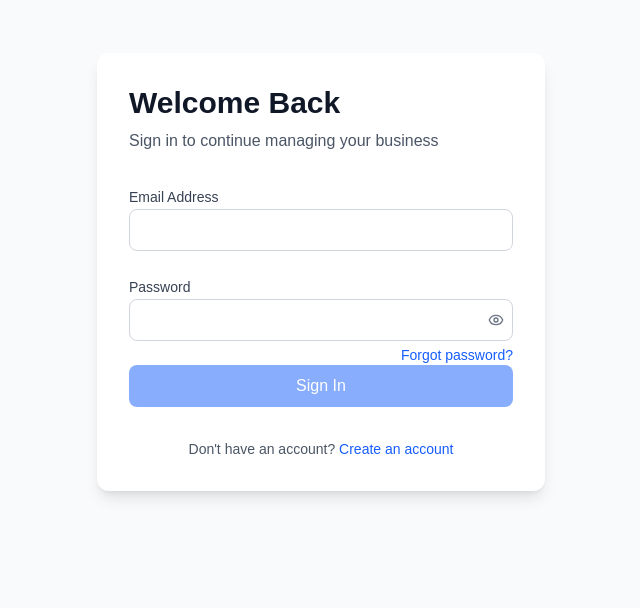
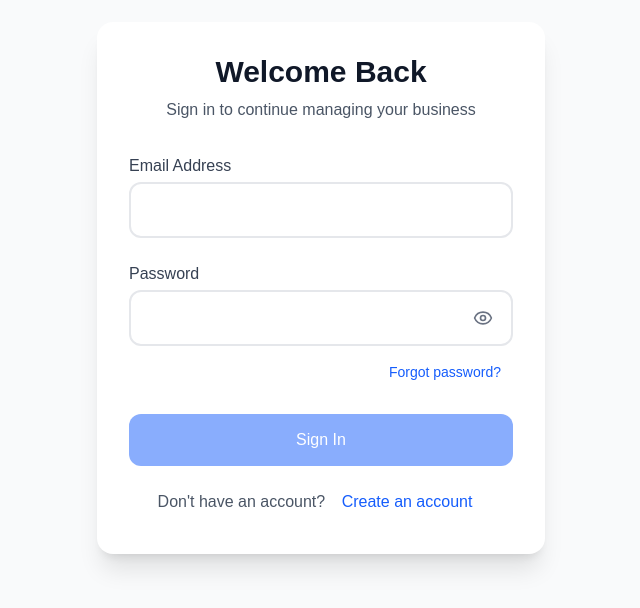
Before and after one commit to Joshardals/client-invoice-manager, a Next.js app: page /login in a window 1280 px wide. Shown: the part 128-736 px from the top of the page, without its empty margins (319-959 px from the left). Built offline with nearby package versions, Linux system fonts and the light colour scheme.

Commit message:
initial commit

```diff
--- a/components/auth/LoginForm.tsx
+++ b/components/auth/LoginForm.tsx
@@ -14,7 +14,6 @@ import {
   RETRY_DELAY,
   statusAnimations,
 } from "@/lib/constants";
-import NavigationProgress from "../ui/NavigationProgress";
 import { LoadingSpinner } from "../ui/LoadingSpinner";
 
 export function LoginForm() {
@@ -152,14 +151,17 @@ export function LoginForm() {
   const isLoading = loading;
 
   return (
-    <>
+    <div className="min-h-screen w-full flex items-center justify-center p-4 bg-gray-50">
       <motion.div
-        {...formAnimations}
-        className="w-full max-w-md space-y-8 bg-white p-8 rounded-xl shadow-lg"
+        initial={{ opacity: 0, y: 20 }}
+        animate={{ opacity: 1, y: 0 }}
+        className="w-full max-w-md space-y-8 bg-white p-6 sm:p-8 rounded-2xl shadow-xl"
       >
-        <div className="space-y-2">
-          <h1 className="text-3xl font-bold text-gray-900">Welcome Back</h1>
-          <p className="text-gray-600">
+        <div className="space-y-2 text-center">
+          <h1 className="text-2xl sm:text-3xl font-bold text-gray-900">
+            Welcome Back
+          </h1>
+          <p className="text-base text-gray-600">
             Sign in to continue managing your business
           </p>
         </div>
@@ -168,74 +170,77 @@ export function LoginForm() {
           onSubmit={handleSubmit(onSubmit)}
           className="space-y-6"
           noValidate
-          aria-label="Login form"
         >
           <InputField
             label="Email Address"
             type="email"
-            disabled={isLoading}
+            disabled={loading}
             autoComplete="email"
-            aria-required="true"
             {...register("email")}
             error={errors.email?.message}
           />
 
-          <div className="space-y-1">
+          <div className="space-y-2">
             <InputField
               label="Password"
               type="password"
-              disabled={isLoading}
+              disabled={loading}
               autoComplete="current-password"
-              aria-required="true"
               {...register("password")}
               error={errors.password?.message}
             />
+            <div className="flex justify-end">
               <button
                 type="button"
                 onClick={handleForgotPasswordNavigation}
-              disabled={isLoading}
-              className="text-sm text-blue-600 hover:text-blue-500 float-right focus:outline-none focus:ring-2 focus:ring-blue-500 focus:ring-offset-2 disabled:opacity-50"
+                disabled={loading}
+                className="px-3 py-2 text-sm font-medium text-blue-600
+                  hover:text-blue-700 transition-colors rounded-lg
+                  focus:outline-none focus:ring-2 focus:ring-blue-500 focus:ring-offset-2"
               >
                 Forgot password?
               </button>
+            </div>
           </div>
 
           <AnimatePresence mode="wait">
             {error && (
               <motion.div
-                key="error"
-                {...statusAnimations}
-                className="p-3 rounded-lg bg-red-50 text-red-700 text-sm"
+                initial={{ opacity: 0, y: -10 }}
+                animate={{ opacity: 1, y: 0 }}
+                exit={{ opacity: 0, y: -10 }}
+                className="p-4 rounded-xl bg-red-50 text-red-700 text-base"
               >
                 {error}
               </motion.div>
             )}
           </AnimatePresence>
 
+          <div className="space-y-4">
             <Button
               type="submit"
-            loading={isLoading}
-            disabled={!isValid || isLoading}
-            className="w-full"
+              loading={loading}
+              disabled={!isValid || loading}
             >
               Sign In
             </Button>
-        </form>
 
-        <p className="text-center text-sm text-gray-600">
+            <p className="text-center text-base text-gray-600">
               Don't have an account?{" "}
               <button
                 type="button"
                 onClick={handleRegisterNavigation}
-            disabled={isLoading}
-            className="font-medium text-blue-600 hover:text-blue-500 focus:outline-none focus:ring-2 focus:ring-blue-500 focus:ring-offset-2 disabled:opacity-50"
+                disabled={loading}
+                className="px-3 py-2 font-medium text-blue-600
+                  hover:text-blue-700 transition-colors rounded-lg
+                  focus:outline-none focus:ring-2 focus:ring-blue-500 focus:ring-offset-2"
               >
                 Create an account
               </button>
             </p>
+          </div>
+        </form>
       </motion.div>
-
-      <LoadingSpinner isPending={isPending} />
-    </>
+    </div>
   );
 }
--- a/components/auth/SignOutButton.tsx
+++ b/components/auth/SignOutButton.tsx
@@ -1,11 +1,16 @@
 "use client";
 
 import { signOut } from "next-auth/react";
+import { useCallback, useTransition } from "react";
 
 export function SignOutButton() {
-  const handleSignOut = () => {
-    signOut({ callbackUrl: "/login" }); // Redirect to homepage after sign-out
-  };
+  const [isPending, startTransition] = useTransition();
+
+  const handleSignOut = useCallback(() => {
+    startTransition(() => {
+      signOut({ callbackUrl: "/login" }); // Redirect to homepage after sign-out
+    });
+  }, []);
 
   return (
     <button
--- a/components/ui/Button.tsx
+++ b/components/ui/Button.tsx
@@ -8,30 +8,30 @@ interface ButtonProps extends React.ButtonHTMLAttributes<HTMLButtonElement> {
   children: React.ReactNode;
 }
 
-const Button = ({
-  type = "button",
-  loading = false,
-  disabled = false,
-  fullWidth = true,
-  className,
-  children,
-  ...props
-}: ButtonProps) => {
-  const baseStyles =
-    "flex items-center justify-center px-4 py-2 border border-transparent rounded-lg text-white bg-blue-600 hover:bg-blue-700 focus:outline-none focus:ring-2 focus:ring-offset-2 focus:ring-blue-500 transition-colors disabled:opacity-50 disabled:cursor-not-allowed";
-
-  const widthStyles = fullWidth ? "w-full" : "w-auto";
-
+const Button = ({ type = "button", loading = false, disabled = false, className, children, ...props }: ButtonProps) => {
   return (
     <button
       type={type}
       disabled={loading || disabled}
-      className={twMerge(baseStyles, widthStyles, className)}
+      className={`
+        w-full px-6 py-3.5 text-base font-medium
+        rounded-xl bg-blue-600 text-white
+        transition-all duration-200
+        ${loading || disabled
+          ? 'opacity-50 cursor-not-allowed'
+          : 'hover:bg-blue-700 active:bg-blue-800 hover:shadow-lg hover:-translate-y-0.5'
+        }
+        focus:outline-none focus:ring-4 focus:ring-blue-100
+        ${className}
+      `}
       {...props}
     >
-      {loading ? <Loader2 className="animate-spin" size={20} /> : children}
+      {loading ? (
+        <Loader2 className="animate-spin mx-auto" size={24} />
+      ) : (
+        children
+      )}
     </button>
   );
 };
-
 export default Button;
--- a/components/ui/InputField.tsx
+++ b/components/ui/InputField.tsx
@@ -12,8 +12,11 @@ const InputField = forwardRef<HTMLInputElement, InputFieldProps>(
     const inputType = isPassword ? (showPassword ? "text" : "password") : type;
 
     return (
-      <div className="space-y-1">
-        <label htmlFor={name} className="text-sm font-medium text-gray-700">
+      <div className="space-y-2">
+        <label
+          htmlFor={name}
+          className="block text-base font-medium text-gray-700 mb-1"
+        >
           {label}
         </label>
         <div className="relative">
@@ -23,11 +26,16 @@ const InputField = forwardRef<HTMLInputElement, InputFieldProps>(
             type={inputType}
             ref={ref}
             disabled={disabled}
-            className={`w-full px-4 py-2 pr-8 border rounded-lg outline-none focus:ring-1  transition-all ${
+            className={`
+            w-full px-4 py-3.5 border-2 rounded-xl text-base
+            outline-none transition-all duration-200
+            ${disabled ? "bg-gray-50" : "bg-white"}
+            ${
               error
-                ? "border-red-300 focus:ring-red-200 focus:border-red-400"
-                : "border-gray-300 focus:ring-blue-200 focus:border-blue-400"
-            }`}
+                ? "border-red-300 focus:ring-4 focus:ring-red-100 focus:border-red-400"
+                : "border-gray-200 focus:ring-4 focus:ring-blue-50 focus:border-blue-400"
+            }
+          `}
             {...props}
           />
           {isPassword && (
@@ -35,15 +43,18 @@ const InputField = forwardRef<HTMLInputElement, InputFieldProps>(
               type="button"
               onClick={() => setShowPassword(!showPassword)}
               disabled={disabled}
-              className="absolute px-2 right-[0.04rem] h-full rounded-lg text-gray-500 hover:text-gray-700 cursor-pointer z-10"
+              className="absolute right-3 top-1/2 -translate-y-1/2 p-2 text-gray-500
+              hover:text-gray-700 active:text-gray-900 transition-colors
+              focus:outline-none focus:ring-2 focus:ring-offset-2 focus:ring-blue-500
+              rounded-lg touch-manipulation"
             >
-              {showPassword ? <EyeOff size={16} /> : <Eye size={16} />}
+              {showPassword ? <EyeOff size={20} /> : <Eye size={20} />}
             </button>
           )}
         </div>
-        {error && <p className="text-sm text-red-600">{error}</p>}
+        {error && <p className="text-sm text-red-600 mt-1.5 ml-1">{error}</p>}
         {hintText && isPassword && !error && (
-          <p className="text-xs text-gray-500">{hintText}</p>
+          <p className="text-sm text-gray-500 mt-1.5 ml-1">{hintText}</p>
         )}
       </div>
     );
```
Lines whose indentation alone changed are shown as unchanged.
